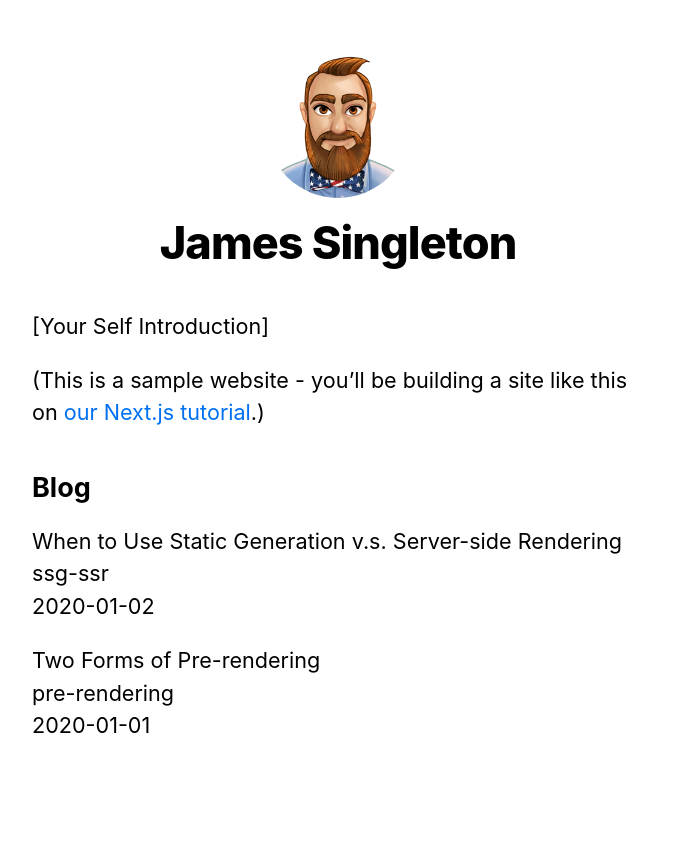
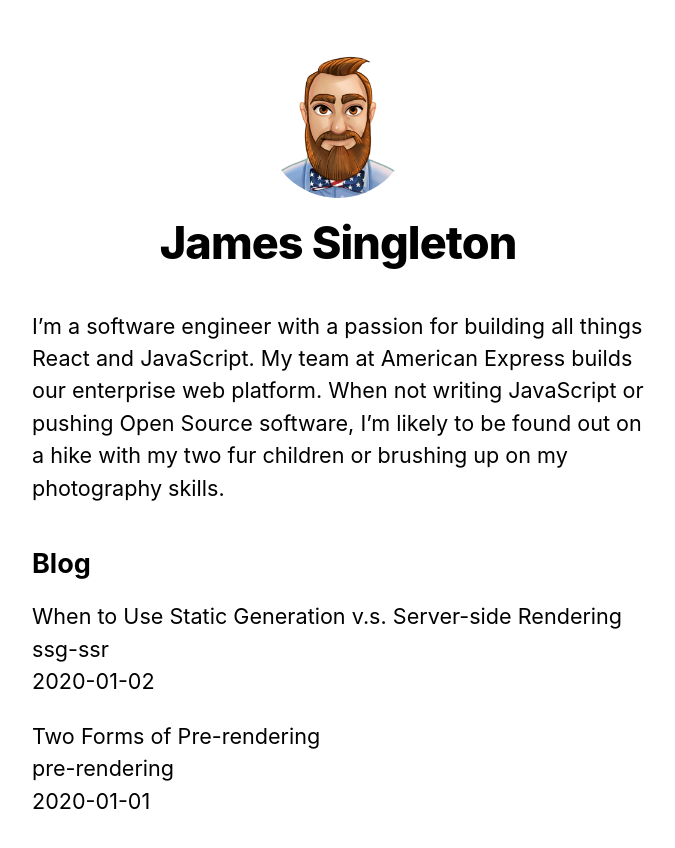
Before and after one commit to JamesSingleton/personal-website, a Next.js app: page / in a window 1280 px wide. Shown: the top 848 px of the page, without its empty margins (302-977 px from the left). Built offline with nearby package versions, Linux system fonts and the light colour scheme.

Commit message:
feat(intro): add intro

```diff
--- a/pages/index.js
+++ b/pages/index.js
@@ -19,11 +19,7 @@ export default function Home({ allPostsData }) {
         <title>{siteTitle}</title>
       </Head>
       <section className={utilStyles.headingMd}>
-        <p>[Your Self Introduction]</p>
-        <p>
-          (This is a sample website - you’ll be building a site like this on{' '}
-          <a href="https://nextjs.org/learn">our Next.js tutorial</a>.)
-        </p>
+        <p>I’m a software engineer with a passion for building all things React and JavaScript. My team at American Express builds our enterprise web platform. When not writing JavaScript or pushing Open Source software, I’m likely to be found out on a hike with my two fur children or brushing up on my photography skills.</p>
       </section>
       <section className={`${utilStyles.headingMd} ${utilStyles.padding1px}`}>
         <h2 className={utilStyles.headingLg}>Blog</h2>
```
